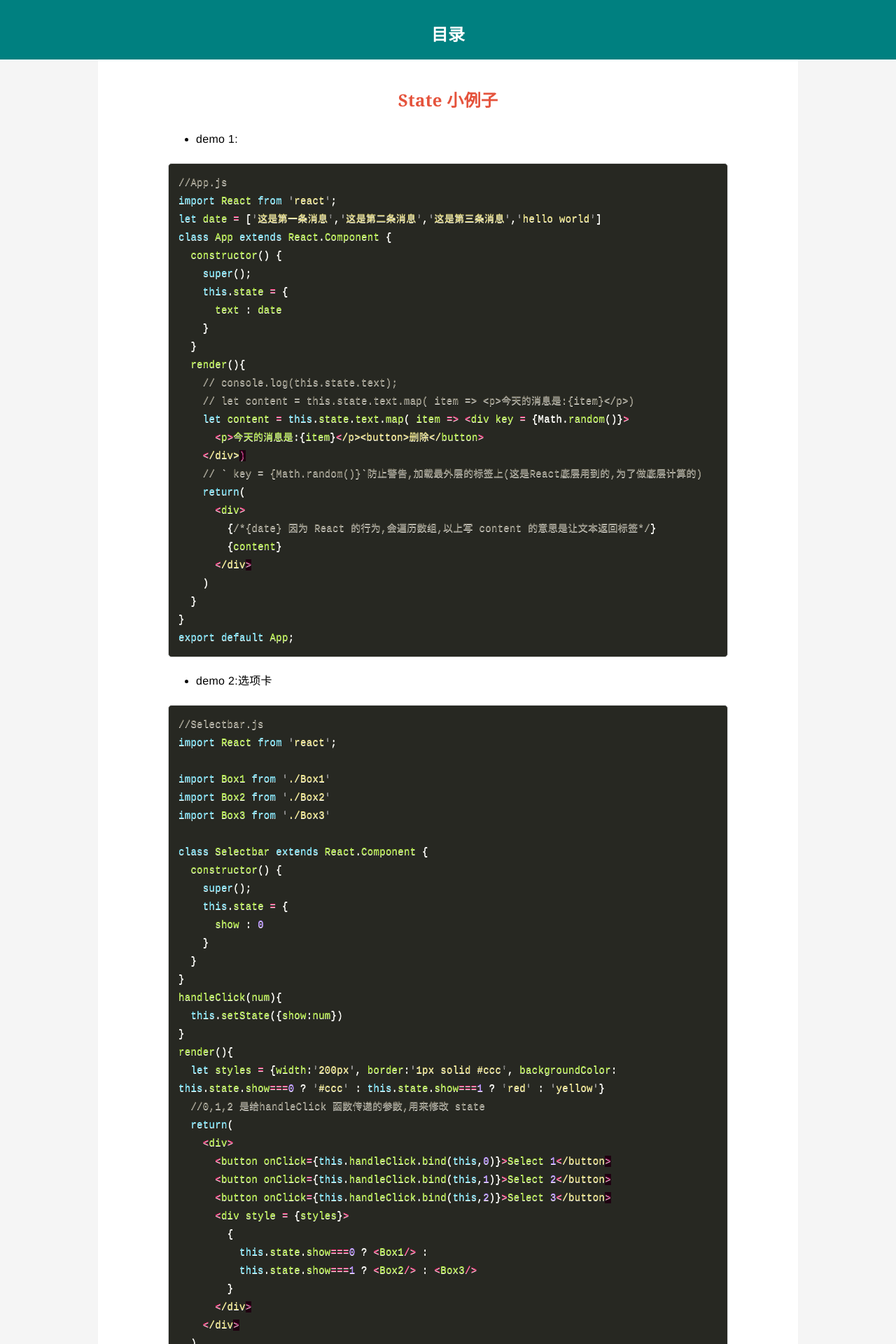
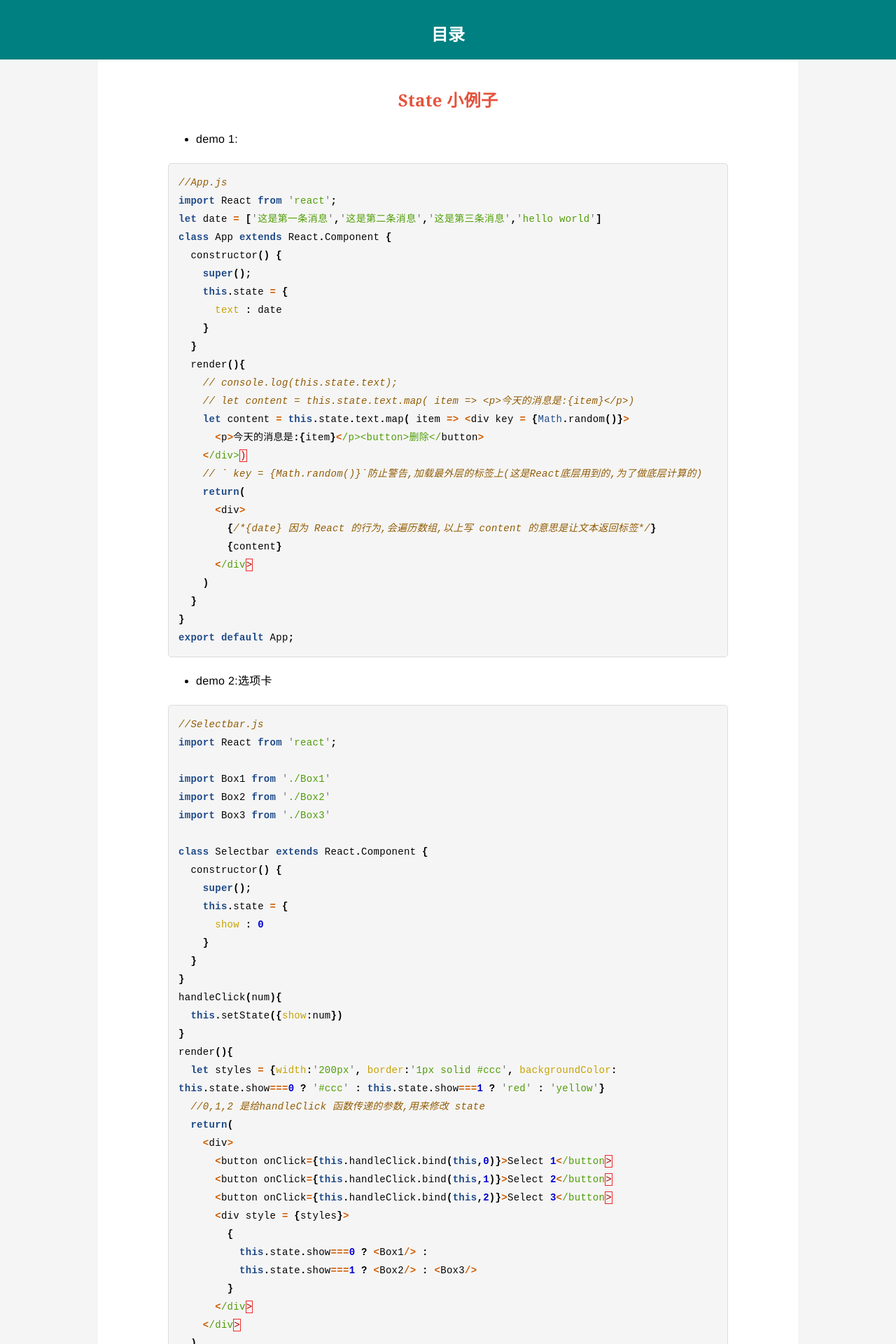
Before and after one commit to fightingljm/fightingljm.github.io, a Jekyll site: the page built from react/8-state-demo.md, in a window 1280 px wide. Shown: the top 1920 px of the page at 70% size. Built offline with Jekyll 4.4.1, drawn with Linux system fonts in a browser that asks for light colours.

Commit message:
modify heigh-leight

```diff
--- a/css/main.css
+++ b/css/main.css
@@ -135,69 +135,73 @@
 
 .chapter-contents p > code, .chapter-contents ul > code, .chapter-contents ol > code, .chapter-contents li > code { padding-right: 4px; padding-left: 4px; padding-top: 2px; padding-bottom: 2px; background-color: #F5F5F5; color: #14877E; border-radius: 4px; font-size: 15px; }
 
-/*https://github.com/jwarby/jekyll-pygments-themes/blob/master/monokai.css */
-.highlight pre { background-color: #272822; }
-.highlight .hll { background-color: #272822; }
-.highlight .c { color: #75715e } /* Comment */
-.highlight .err { color: #960050; background-color: #1e0010 } /* Error */
-.highlight .k { color: #66d9ef } /* Keyword */
-.highlight .l { color: #ae81ff } /* Literal */
-.highlight .n { color: #f8f8f2 } /* Name */
-.highlight .o { color: #f92672 } /* Operator */
-.highlight .p { color: #f8f8f2 } /* Punctuation */
-.highlight .cm { color: #75715e } /* Comment.Multiline */
-.highlight .cp { color: #75715e } /* Comment.Preproc */
-.highlight .c1 { color: #75715e } /* Comment.Single */
-.highlight .cs { color: #75715e } /* Comment.Special */
-.highlight .ge { font-style: italic } /* Generic.Emph */
-.highlight .gs { font-weight: bold } /* Generic.Strong */
-.highlight .kc { color: #66d9ef } /* Keyword.Constant */
-.highlight .kd { color: #66d9ef } /* Keyword.Declaration */
-.highlight .kn { color: #f92672 } /* Keyword.Namespace */
-.highlight .kp { color: #66d9ef } /* Keyword.Pseudo */
-.highlight .kr { color: #66d9ef } /* Keyword.Reserved */
-.highlight .kt { color: #66d9ef } /* Keyword.Type */
-.highlight .ld { color: #e6db74 } /* Literal.Date */
-.highlight .m { color: #ae81ff } /* Literal.Number */
-.highlight .s { color: #e6db74 } /* Literal.String */
-.highlight .na { color: #a6e22e } /* Name.Attribute */
-.highlight .nb { color: #f8f8f2 } /* Name.Builtin */
-.highlight .nc { color: #a6e22e } /* Name.Class */
-.highlight .no { color: #66d9ef } /* Name.Constant */
-.highlight .nd { color: #a6e22e } /* Name.Decorator */
-.highlight .ni { color: #f8f8f2 } /* Name.Entity */
-.highlight .ne { color: #a6e22e } /* Name.Exception */
-.highlight .nf { color: #a6e22e } /* Name.Function */
-.highlight .nl { color: #f8f8f2 } /* Name.Label */
-.highlight .nn { color: #f8f8f2 } /* Name.Namespace */
-.highlight .nx { color: #a6e22e } /* Name.Other */
-.highlight .py { color: #f8f8f2 } /* Name.Property */
-.highlight .nt { color: #f92672 } /* Name.Tag */
-.highlight .nv { color: #f8f8f2 } /* Name.Variable */
-.highlight .ow { color: #f92672 } /* Operator.Word */
-.highlight .w { color: #f8f8f2 } /* Text.Whitespace */
-.highlight .mf { color: #ae81ff } /* Literal.Number.Float */
-.highlight .mh { color: #ae81ff } /* Literal.Number.Hex */
-.highlight .mi { color: #ae81ff } /* Literal.Number.Integer */
-.highlight .mo { color: #ae81ff } /* Literal.Number.Oct */
-.highlight .sb { color: #e6db74 } /* Literal.String.Backtick */
-.highlight .sc { color: #e6db74 } /* Literal.String.Char */
-.highlight .sd { color: #e6db74 } /* Literal.String.Doc */
-.highlight .s2 { color: #e6db74 } /* Literal.String.Double */
-.highlight .se { color: #ae81ff } /* Literal.String.Escape */
-.highlight .sh { color: #e6db74 } /* Literal.String.Heredoc */
-.highlight .si { color: #e6db74 } /* Literal.String.Interpol */
-.highlight .sx { color: #e6db74 } /* Literal.String.Other */
-.highlight .sr { color: #e6db74 } /* Literal.String.Regex */
-.highlight .s1 { color: #e6db74 } /* Literal.String.Single */
-.highlight .ss { color: #e6db74 } /* Literal.String.Symbol */
-.highlight .bp { color: #f8f8f2 } /* Name.Builtin.Pseudo */
-.highlight .vc { color: #f8f8f2 } /* Name.Variable.Class */
-.highlight .vg { color: #f8f8f2 } /* Name.Variable.Global */
-.highlight .vi { color: #f8f8f2 } /* Name.Variable.Instance */
-.highlight .il { color: #ae81ff } /* Literal.Number.Integer.Long */
-
-.highlight .gh { } /* Generic Heading & Diff Header */
-.highlight .gu { color: #75715e; } /* Generic.Subheading & Diff Unified/Comment? */
-.highlight .gd { color: #f92672; } /* Generic.Deleted & Diff Deleted */
-.highlight .gi { color: #a6e22e; } /* Generic.Inserted & Diff Inserted */
+/*https://github.com/jwarby/jekyll-pygments-themes/blob/master/tango.css */
+.highlight .hll { background-color: #ffffcc }
+.highlight .c { color: #8f5902; font-style: italic } /* Comment */
+.highlight .err { color: #a40000; border: 1px solid #ef2929 } /* Error */
+.highlight .g { color: #000000 } /* Generic */
+.highlight .k { color: #204a87; font-weight: bold } /* Keyword */
+.highlight .l { color: #000000 } /* Literal */
+.highlight .n { color: #000000 } /* Name */
+.highlight .o { color: #ce5c00; font-weight: bold } /* Operator */
+.highlight .x { color: #000000 } /* Other */
+.highlight .p { color: #000000; font-weight: bold } /* Punctuation */
+.highlight .cm { color: #8f5902; font-style: italic } /* Comment.Multiline */
+.highlight .cp { color: #8f5902; font-style: italic } /* Comment.Preproc */
+.highlight .c1 { color: #8f5902; font-style: italic } /* Comment.Single */
+.highlight .cs { color: #8f5902; font-style: italic } /* Comment.Special */
+.highlight .gd { color: #a40000 } /* Generic.Deleted */
+.highlight .ge { color: #000000; font-style: italic } /* Generic.Emph */
+.highlight .gr { color: #ef2929 } /* Generic.Error */
+.highlight .gh { color: #000080; font-weight: bold } /* Generic.Heading */
+.highlight .gi { color: #00A000 } /* Generic.Inserted */
+.highlight .go { color: #000000; font-style: italic } /* Generic.Output */
+.highlight .gp { color: #8f5902 } /* Generic.Prompt */
+.highlight .gs { color: #000000; font-weight: bold } /* Generic.Strong */
+.highlight .gu { color: #800080; font-weight: bold } /* Generic.Subheading */
+.highlight .gt { color: #a40000; font-weight: bold } /* Generic.Traceback */
+.highlight .kc { color: #204a87; font-weight: bold } /* Keyword.Constant */
+.highlight .kd { color: #204a87; font-weight: bold } /* Keyword.Declaration */
+.highlight .kn { color: #204a87; font-weight: bold } /* Keyword.Namespace */
+.highlight .kp { color: #204a87; font-weight: bold } /* Keyword.Pseudo */
+.highlight .kr { color: #204a87; font-weight: bold } /* Keyword.Reserved */
+.highlight .kt { color: #204a87; font-weight: bold } /* Keyword.Type */
+.highlight .ld { color: #000000 } /* Literal.Date */
+.highlight .m { color: #0000cf; font-weight: bold } /* Literal.Number */
+.highlight .s { color: #4e9a06 } /* Literal.String */
+.highlight .na { color: #c4a000 } /* Name.Attribute */
+.highlight .nb { color: #204a87 } /* Name.Builtin */
+.highlight .nc { color: #000000 } /* Name.Class */
+.highlight .no { color: #000000 } /* Name.Constant */
+.highlight .nd { color: #5c35cc; font-weight: bold } /* Name.Decorator */
+.highlight .ni { color: #ce5c00 } /* Name.Entity */
+.highlight .ne { color: #cc0000; font-weight: bold } /* Name.Exception */
+.highlight .nf { color: #000000 } /* Name.Function */
+.highlight .nl { color: #f57900 } /* Name.Label */
+.highlight .nn { color: #000000 } /* Name.Namespace */
+.highlight .nx { color: #000000 } /* Name.Other */
+.highlight .py { color: #000000 } /* Name.Property */
+.highlight .nt { color: #204a87; font-weight: bold } /* Name.Tag */
+.highlight .nv { color: #000000 } /* Name.Variable */
+.highlight .ow { color: #204a87; font-weight: bold } /* Operator.Word */
+.highlight .w { color: #f8f8f8; text-decoration: underline } /* Text.Whitespace */
+.highlight .mf { color: #0000cf; font-weight: bold } /* Literal.Number.Float */
+.highlight .mh { color: #0000cf; font-weight: bold } /* Literal.Number.Hex */
+.highlight .mi { color: #0000cf; font-weight: bold } /* Literal.Number.Integer */
+.highlight .mo { color: #0000cf; font-weight: bold } /* Literal.Number.Oct */
+.highlight .sb { color: #4e9a06 } /* Literal.String.Backtick */
+.highlight .sc { color: #4e9a06 } /* Literal.String.Char */
+.highlight .sd { color: #8f5902; font-style: italic } /* Literal.String.Doc */
+.highlight .s2 { color: #4e9a06 } /* Literal.String.Double */
+.highlight .se { color: #4e9a06 } /* Literal.String.Escape */
+.highlight .sh { color: #4e9a06 } /* Literal.String.Heredoc */
+.highlight .si { color: #4e9a06 } /* Literal.String.Interpol */
+.highlight .sx { color: #4e9a06 } /* Literal.String.Other */
+.highlight .sr { color: #4e9a06 } /* Literal.String.Regex */
+.highlight .s1 { color: #4e9a06 } /* Literal.String.Single */
+.highlight .ss { color: #4e9a06 } /* Literal.String.Symbol */
+.highlight .bp { color: #3465a4 } /* Name.Builtin.Pseudo */
+.highlight .vc { color: #000000 } /* Name.Variable.Class */
+.highlight .vg { color: #000000 } /* Name.Variable.Global */
+.highlight .vi { color: #000000 } /* Name.Variable.Instance */
+.highlight .il { color: #0000cf; font-weight: bold } /* Literal.Number.Integer.Long */
```
